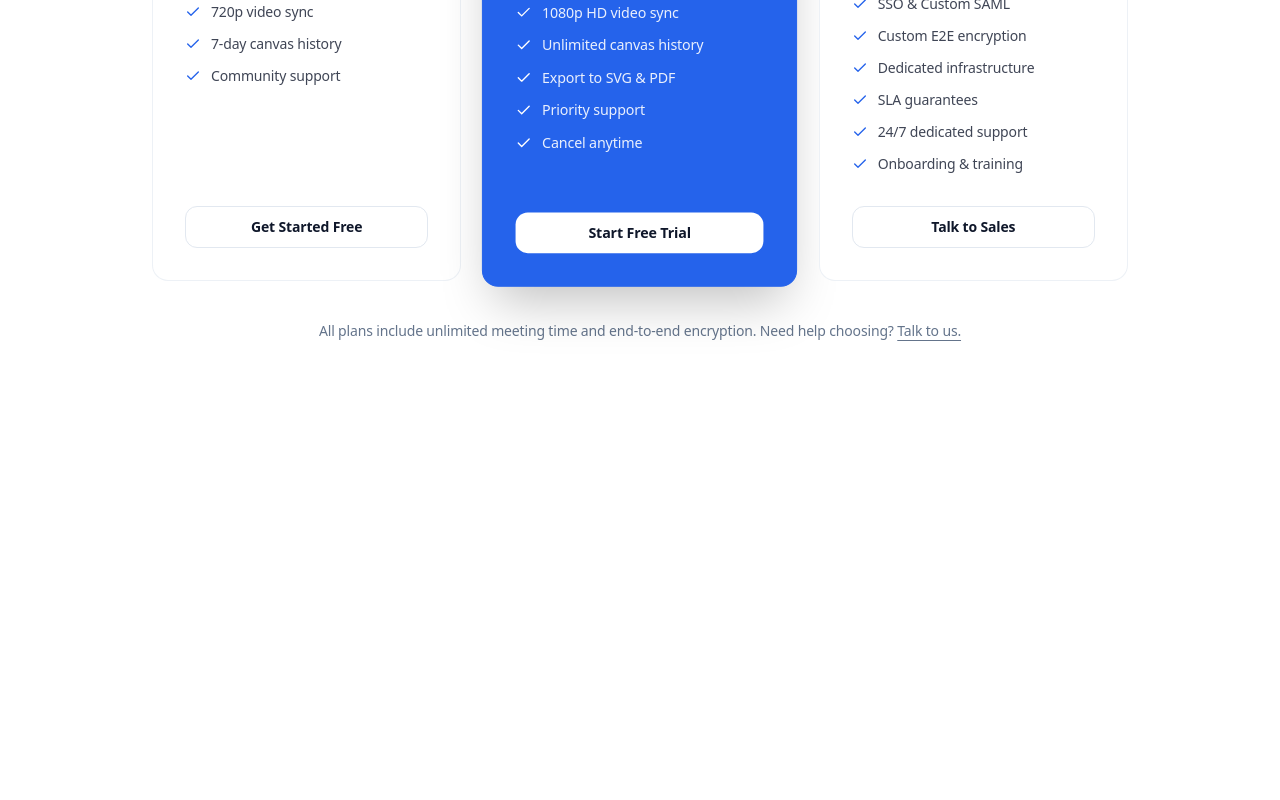
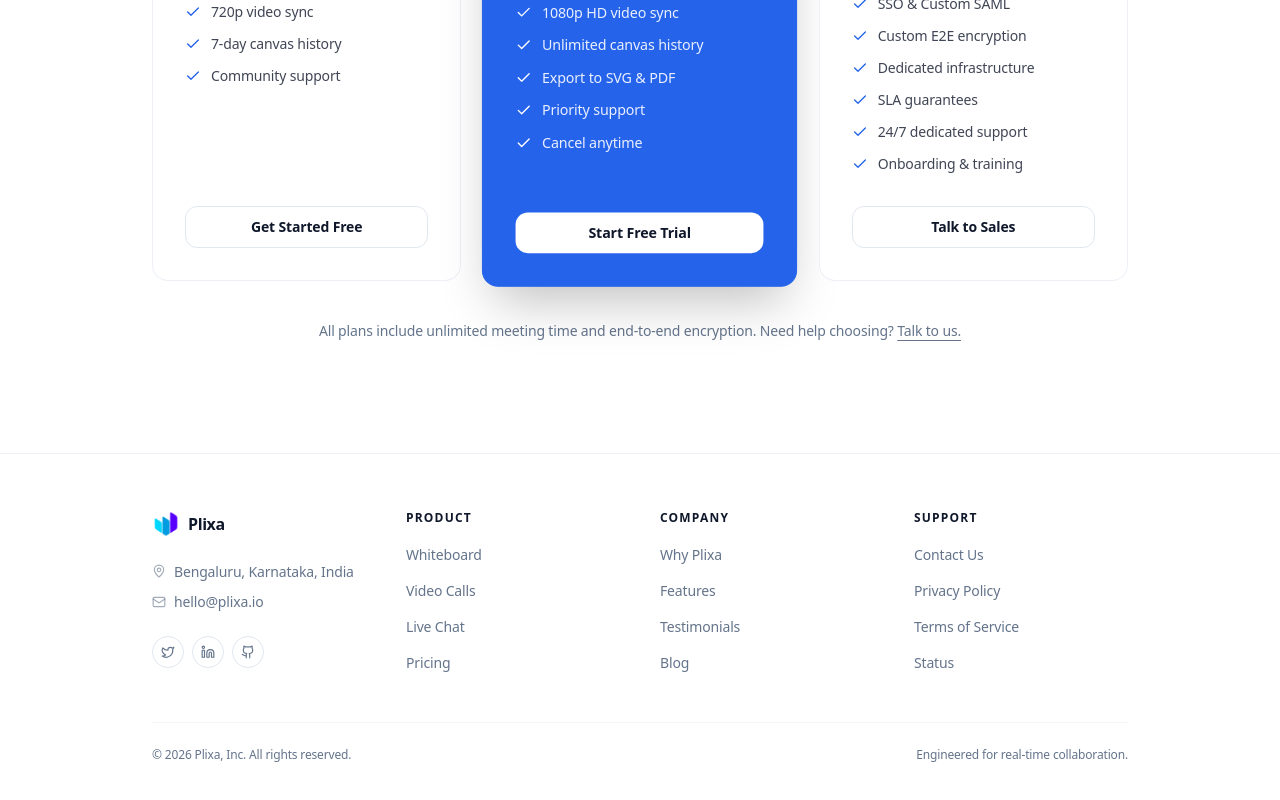
Before and after one commit to sayandeepdas02/Plixa-Meetups, a React (Vite) app in the folder frontend-react/: page / in a window 1280 px wide. Shown: the part 5135-5935 px from the top of the page. Built offline with nearby package versions, Linux system fonts and the light colour scheme; no server answers.

Commit message:
feat(footer): rewrite footer layout with design system aesthetics

```diff
--- a/frontend-react/src/components/ui/motion-footer.jsx
+++ b/frontend-react/src/components/ui/motion-footer.jsx
@@ -1,374 +1,132 @@
-"use client";
+import { MapPin, Mail, Github, Twitter, Linkedin } from "lucide-react";
+import { Link } from "react-router-dom";
+import logo from "../../assets/logo.png";
 
-import * as React from "react";
-import { useEffect, useRef } from "react";
-import { gsap } from "gsap";
-import { ScrollTrigger } from "gsap/ScrollTrigger";
-import { cn } from "@/lib/utils";
-import { LogIn, Zap, ArrowUp } from "lucide-react";
-import { Link } from "react-router-dom";
+const NAV_COLS = [
+  {
+    heading: "Product",
+    links: [
+      { label: "Whiteboard",   href: "/board" },
+      { label: "Video Calls",  href: "#product" },
+      { label: "Live Chat",    href: "#product" },
+      { label: "Pricing",      href: "#pricing" },
+    ],
+  },
+  {
+    heading: "Company",
+    links: [
+      { label: "Why Plixa",    href: "#features" },
+      { label: "Features",     href: "#product" },
+      { label: "Testimonials", href: "#testimonials" },
+      { label: "Blog",         href: "#" },
+    ],
+  },
+  {
+    heading: "Support",
+    links: [
+      { label: "Contact Us",      href: "mailto:hello@plixa.io" },
+      { label: "Privacy Policy",  href: "#" },
+      { label: "Terms of Service",href: "#" },
+      { label: "Status",          href: "#" },
+    ],
+  },
+];
 
-// Register ScrollTrigger safely for React
-if (typeof window !== "undefined") {
-  gsap.registerPlugin(ScrollTrigger);
-}
-
-// -------------------------------------------------------------------------
-// 1. THEME-ADAPTIVE INLINE STYLES
-// -------------------------------------------------------------------------
-const STYLES = `
-@import url('https://fonts.googleapis.com/css2?family=Plus+Jakarta+Sans:wght@300;400;500;600;700;800;900&display=swap');
-
-.cinematic-footer-wrapper {
-  font-family: 'Plus Jakarta Sans', sans-serif;
-  -webkit-font-smoothing: antialiased;
-
-  /* Dynamic Variables using standard shadcn/tailwind v4 tokens */
-  --pill-bg-1: color-mix(in oklch, var(--foreground) 3%, transparent);
-  --pill-bg-2: color-mix(in oklch, var(--foreground) 1%, transparent);
-  --pill-shadow: color-mix(in oklch, var(--background) 50%, transparent);
-  --pill-highlight: color-mix(in oklch, var(--foreground) 10%, transparent);
-  --pill-inset-shadow: color-mix(in oklch, var(--background) 80%, transparent);
-  --pill-border: color-mix(in oklch, var(--foreground) 8%, transparent);
-
-  --pill-bg-1-hover: color-mix(in oklch, var(--foreground) 8%, transparent);
-  --pill-bg-2-hover: color-mix(in oklch, var(--foreground) 2%, transparent);
-  --pill-border-hover: color-mix(in oklch, var(--foreground) 20%, transparent);
-  --pill-shadow-hover: color-mix(in oklch, var(--background) 70%, transparent);
-  --pill-highlight-hover: color-mix(in oklch, var(--foreground) 20%, transparent);
-}
-
-@keyframes footer-breathe {
-  0% { transform: translate(-50%, -50%) scale(1); opacity: 0.6; }
-  100% { transform: translate(-50%, -50%) scale(1.1); opacity: 1; }
-}
-
-@keyframes footer-scroll-marquee {
-  from { transform: translateX(0); }
-  to { transform: translateX(-50%); }
-}
-
-@keyframes footer-heartbeat {
-  0%, 100% { transform: scale(1); filter: drop-shadow(0 0 5px color-mix(in oklch, var(--destructive) 50%, transparent)); }
-  15%, 45% { transform: scale(1.2); filter: drop-shadow(0 0 10px color-mix(in oklch, var(--destructive) 80%, transparent)); }
-  30% { transform: scale(1); }
-}
-
-.animate-footer-breathe {
-  animation: footer-breathe 8s ease-in-out infinite alternate;
-}
-
-.animate-footer-scroll-marquee {
-  animation: footer-scroll-marquee 40s linear infinite;
-}
-
-.animate-footer-heartbeat {
-  animation: footer-heartbeat 2s cubic-bezier(0.25, 1, 0.5, 1) infinite;
-}
-
-/* Theme-adaptive Grid Background */
-.footer-bg-grid {
-  background-size: 60px 60px;
-  background-image:
-    linear-gradient(to right, color-mix(in oklch, var(--foreground) 3%, transparent) 1px, transparent 1px),
-    linear-gradient(to bottom, color-mix(in oklch, var(--foreground) 3%, transparent) 1px, transparent 1px);
-  mask-image: linear-gradient(to bottom, transparent, black 30%, black 70%, transparent);
-  -webkit-mask-image: linear-gradient(to bottom, transparent, black 30%, black 70%, transparent);
-}
-
-/* Theme-adaptive Aurora Glow */
-.footer-aurora {
-  background: radial-gradient(
-    circle at 50% 50%,
-    color-mix(in oklch, var(--primary) 15%, transparent) 0%,
-    color-mix(in oklch, var(--secondary) 15%, transparent) 40%,
-    transparent 70%
-  );
-}
-
-/* Glass Pill Theming */
-.footer-glass-pill {
-  background: linear-gradient(145deg, var(--pill-bg-1) 0%, var(--pill-bg-2) 100%);
-  box-shadow:
-      0 10px 30px -10px var(--pill-shadow),
-      inset 0 1px 1px var(--pill-highlight),
-      inset 0 -1px 2px var(--pill-inset-shadow);
-  border: 1px solid var(--pill-border);
-  backdrop-filter: blur(16px);
-  -webkit-backdrop-filter: blur(16px);
-  transition: all 0.4s cubic-bezier(0.16, 1, 0.3, 1);
-}
-
-.footer-glass-pill:hover {
-  background: linear-gradient(145deg, var(--pill-bg-1-hover) 0%, var(--pill-bg-2-hover) 100%);
-  border-color: var(--pill-border-hover);
-  box-shadow:
-      0 20px 40px -10px var(--pill-shadow-hover),
-      inset 0 1px 1px var(--pill-highlight-hover);
-  color: var(--foreground);
-}
-
-/* Giant Background Text Masking */
-.footer-giant-bg-text {
-  font-size: 26vw;
-  line-height: 0.75;
-  font-weight: 900;
-  letter-spacing: -0.05em;
-  color: transparent;
-  -webkit-text-stroke: 1px color-mix(in oklch, var(--foreground) 5%, transparent);
-  background: linear-gradient(180deg, color-mix(in oklch, var(--foreground) 10%, transparent) 0%, transparent 60%);
-  -webkit-background-clip: text;
-  background-clip: text;
-}
-
-/* Metallic Text Glow */
-.footer-text-glow {
-  background: linear-gradient(180deg, var(--foreground) 0%, color-mix(in oklch, var(--foreground) 40%, transparent) 100%);
-  -webkit-background-clip: text;
-  -webkit-text-fill-color: transparent;
-  background-clip: text;
-  filter: drop-shadow(0px 0px 20px color-mix(in oklch, var(--foreground) 15%, transparent));
-}
-`;
-
-// -------------------------------------------------------------------------
-// 2. MAGNETIC BUTTON PRIMITIVE (Zero Dependency)
-// -------------------------------------------------------------------------
-
-const MagneticButton = React.forwardRef(
-  ({ className, children, as: Component = "button", ...props }, forwardedRef) => {
-    const localRef = useRef(null);
-
-    useEffect(() => {
-      if (typeof window === "undefined") return;
-      const element = localRef.current;
-      if (!element) return;
-
-      const ctx = gsap.context(() => {
-        const handleMouseMove = (e) => {
-          const rect = element.getBoundingClientRect();
-          const h = rect.width / 2;
-          const w = rect.height / 2;
-          const x = e.clientX - rect.left - h;
-          const y = e.clientY - rect.top - w;
-
-          gsap.to(element, {
-            x: x * 0.4,
-            y: y * 0.4,
-            rotationX: -y * 0.15,
-            rotationY: x * 0.15,
-            scale: 1.05,
-            ease: "power2.out",
-            duration: 0.4,
-          });
-        };
-
-        const handleMouseLeave = () => {
-          gsap.to(element, {
-            x: 0,
-            y: 0,
-            rotationX: 0,
-            rotationY: 0,
-            scale: 1,
-            ease: "elastic.out(1, 0.3)",
-            duration: 1.2,
-          });
-        };
-
-        element.addEventListener("mousemove", handleMouseMove);
-        element.addEventListener("mouseleave", handleMouseLeave);
-
-        return () => {
-          element.removeEventListener("mousemove", handleMouseMove);
-          element.removeEventListener("mouseleave", handleMouseLeave);
-        };
-      }, element);
-
-      return () => ctx.revert();
-    },[]);
-
-    return (
-      <Component
-        ref={(node) => {
-          localRef.current = node;
-          if (typeof forwardedRef === "function") forwardedRef(node);
-          else if (forwardedRef) forwardedRef.current = node;
-        }}
-        className={cn("cursor-pointer", className)}
-        {...props}
-      >
-        {children}
-      </Component>
-    );
-  }
-);
-MagneticButton.displayName = "MagneticButton";
-
-// -------------------------------------------------------------------------
-// 3. MAIN COMPONENT
-// -------------------------------------------------------------------------
-const MarqueeItem = () => (
-  <div className="flex items-center space-x-12 px-6">
-    <span>Real-Time Whiteboarding</span> <span className="text-primary/60">✦</span>
-    <span>WebRTC Video Calling</span> <span className="text-secondary/60">✦</span>
-    <span>Instant In-Room Chat</span> <span className="text-primary/60">✦</span>
-    <span>Zero Configuration</span> <span className="text-secondary/60">✦</span>
-    <span>Infinite Canvas</span> <span className="text-primary/60">✦</span>
-  </div>
-);
+const SOCIAL = [
+  { icon: Twitter,  href: "https://x.com",           label: "X / Twitter" },
+  { icon: Linkedin, href: "https://linkedin.com",     label: "LinkedIn" },
+  { icon: Github,   href: "https://github.com",       label: "GitHub" },
+];
 
 export function CinematicFooter() {
-  const wrapperRef = useRef(null);
-  const giantTextRef = useRef(null);
-  const headingRef = useRef(null);
-  const linksRef = useRef(null);
+  return (
+    <footer className="border-t border-border/60 bg-background text-foreground">
+      <div className="mx-auto max-w-5xl px-6 py-14">
 
-  useEffect(() => {
-    if (typeof window === "undefined") return;
-    if (!wrapperRef.current) return;
+        {/* Main grid: info col + 3 nav cols */}
+        <div className="grid grid-cols-1 gap-10 sm:grid-cols-2 lg:grid-cols-4">
 
-    // React strict mode compatible GSAP context cleanup
-    const ctx = gsap.context(() => {
-      // Background Parallax
-      gsap.fromTo(
-        giantTextRef.current,
-        { y: "10vh", scale: 0.8, opacity: 0 },
-        {
-          y: "0vh",
-          scale: 1,
-          opacity: 1,
-          ease: "power1.out",
-          scrollTrigger: {
-            trigger: wrapperRef.current,
-            start: "top 80%",
-            end: "bottom bottom",
-            scrub: 1,
-          },
-        }
-      );
+          {/* ── Brand + contact ── */}
+          <div className="flex flex-col gap-6">
+            {/* Logo */}
+            <Link to="/" className="inline-flex items-center gap-2 w-fit">
+              <img src={logo} alt="Plixa" className="h-7 w-auto" />
+              <span className="text-base font-bold tracking-tight text-foreground">Plixa</span>
+            </Link>
 
-      // Staggered Content Reveal
-      gsap.fromTo(
-        [headingRef.current, linksRef.current],
-        { y: 50, opacity: 0 },
-        {
-          y: 0,
-          opacity: 1,
-          stagger: 0.15,
-          ease: "power3.out",
-          scrollTrigger: {
-            trigger: wrapperRef.current,
-            start: "top 40%",
-            end: "bottom bottom",
-            scrub: 1,
-          },
-        }
-      );
-    }, wrapperRef);
+            {/* Contact info */}
+            <ul className="space-y-2.5 text-sm text-muted-foreground">
+              <li className="flex items-start gap-2">
+                <MapPin className="mt-0.5 h-3.5 w-3.5 shrink-0 text-muted-foreground/60" />
+                <span>Bengaluru, Karnataka, India</span>
+              </li>
+              <li className="flex items-center gap-2">
+                <Mail className="h-3.5 w-3.5 shrink-0 text-muted-foreground/60" />
+                <a href="mailto:hello@plixa.io" className="hover:text-foreground transition-colors">
+                  hello@plixa.io
+                </a>
+              </li>
+            </ul>
 
-    return () => ctx.revert();
-  },[]);
-
-  const scrollToTop = () => {
-    window.scrollTo({ top: 0, behavior: "smooth" });
-  };
-
-  return (
-    <>
-      <style dangerouslySetInnerHTML={{ __html: STYLES }} />
-
-      {/*
-        The "Curtain Reveal" Wrapper:
-        It sits in standard flow. Because it has clip-path, its contents
-        are ONLY visible within its bounding box.
-      */}
-      <div
-        ref={wrapperRef}
-        className="relative h-[60vh] w-full mt-20"
-        style={{ clipPath: "polygon(0% 0, 100% 0%, 100% 100%, 0 100%)" }}
-      >
-        {/* The actual footer stays fixed to the viewport underneath everything */}
-        <footer className="fixed bottom-0 left-0 flex h-[60vh] w-full flex-col justify-between overflow-hidden bg-background text-foreground cinematic-footer-wrapper">
-
-          {/* Ambient Light & Grid Background */}
-          <div className="footer-aurora absolute left-1/2 top-1/2 h-[60vh] w-[80vw] -translate-x-1/2 -translate-y-1/2 animate-footer-breathe rounded-[50%] blur-[80px] pointer-events-none z-0" />
-          <div className="footer-bg-grid absolute inset-0 z-0 pointer-events-none" />
-
-          {/* Giant background text */}
-          <div
-            ref={giantTextRef}
-            className="footer-giant-bg-text absolute -bottom-[5vh] left-1/2 -translate-x-1/2 whitespace-nowrap z-0 pointer-events-none select-none"
-          >
-            PLIXA
-          </div>
-
-          {/* 1. Diagonal Sleek Marquee (Top of footer) */}
-          <div className="absolute top-8 left-0 w-full overflow-hidden border-y border-border/50 bg-background/60 backdrop-blur-md py-3 z-10 -rotate-2 scale-110 shadow-2xl">
-            <div className="flex w-max animate-footer-scroll-marquee text-xs md:text-sm font-bold tracking-[0.3em] text-muted-foreground uppercase">
-              <MarqueeItem />
-              <MarqueeItem />
+            {/* Social icons */}
+            <div className="flex items-center gap-2">
+              {SOCIAL.map(({ icon: Icon, href, label }) => (
+                <a
+                  key={label}
+                  href={href}
+                  target="_blank"
+                  rel="noopener noreferrer"
+                  aria-label={label}
+                  className="flex h-8 w-8 items-center justify-center rounded-full border border-border text-muted-foreground hover:border-primary/40 hover:text-foreground transition-all duration-200"
+                >
+                  <Icon className="h-3.5 w-3.5" />
+                </a>
+              ))}
             </div>
           </div>
 
-          {/* 2. Main Center Content */}
-          <div className="relative z-10 flex flex-1 flex-col items-center justify-center px-6 mt-8 w-full max-w-5xl mx-auto">
-            <h2
-              ref={headingRef}
-              className="text-5xl md:text-7xl font-black footer-text-glow tracking-tighter mb-8 text-center"
-            >
-              Ready to begin?
-            </h2>
+          {/* ── Nav columns ── */}
+          {NAV_COLS.map((col) => (
+            <div key={col.heading}>
+              <p className="mb-4 text-xs font-semibold uppercase tracking-widest text-foreground">
+                {col.heading}
+              </p>
+              <ul className="space-y-3">
+                {col.links.map((link) => (
+                  <li key={link.label}>
+                    {link.href.startsWith("/") ? (
+                      <Link
+                        to={link.href}
+                        className="text-sm text-muted-foreground hover:text-foreground transition-colors duration-150"
+                      >
+                        {link.label}
+                      </Link>
+                    ) : (
+                      <a
+                        href={link.href}
+                        className="text-sm text-muted-foreground hover:text-foreground transition-colors duration-150"
+                      >
+                        {link.label}
+                      </a>
+                    )}
+                  </li>
+                ))}
+              </ul>
+            </div>
+          ))}
+        </div>
 
-            {/* Interactive Magnetic Pills Layout */}
-            <div ref={linksRef} className="flex flex-col items-center gap-6 w-full">
-              {/* Primary Links */}
-              <div className="flex flex-wrap justify-center gap-4 w-full">
-                <MagneticButton as={Link} to="/auth" className="footer-glass-pill px-10 py-5 rounded-full text-foreground font-bold text-sm md:text-base flex items-center gap-3 group">
-                  <LogIn className="w-5 h-5 text-muted-foreground group-hover:text-foreground transition-colors" />
-                  Get Started
-                </MagneticButton>
+        {/* ── Bottom bar ── */}
+        <div className="mt-12 border-t border-border/40 pt-6 flex flex-col sm:flex-row items-center justify-between gap-3">
+          <p className="text-xs text-muted-foreground">
+            © 2026 Plixa, Inc. All rights reserved.
+          </p>
+          <p className="text-xs text-muted-foreground">
+            Engineered for real-time collaboration.
+          </p>
+        </div>
 
-                <MagneticButton as={Link} to="/board" className="footer-glass-pill px-10 py-5 rounded-full text-foreground font-bold text-sm md:text-base flex items-center gap-3 group">
-                  <Zap className="w-5 h-5 text-muted-foreground group-hover:text-foreground transition-colors" />
-                  Start Whiteboarding
-                </MagneticButton>
-              </div>
-
-              {/* Secondary Text Links */}
-              <div className="flex flex-wrap justify-center gap-3 md:gap-6 w-full mt-2">
-                <MagneticButton as="a" href="#" className="footer-glass-pill px-6 py-3 rounded-full text-muted-foreground font-medium text-xs md:text-sm hover:text-foreground">
-                  Privacy Policy
-                </MagneticButton>
-                <MagneticButton as="a" href="#" className="footer-glass-pill px-6 py-3 rounded-full text-muted-foreground font-medium text-xs md:text-sm hover:text-foreground">
-                  Terms of Service
-                </MagneticButton>
-                <MagneticButton as="a" href="#" className="footer-glass-pill px-6 py-3 rounded-full text-muted-foreground font-medium text-xs md:text-sm hover:text-foreground">
-                  Support
-                </MagneticButton>
-              </div>
-            </div>
-          </div>
-
-          {/* 3. Bottom Bar / Credits */}
-          <div className="relative z-20 w-full pb-8 px-6 md:px-12 flex flex-col md:flex-row items-center justify-between gap-6">
-
-            {/* Copyright */}
-            <div className="text-muted-foreground text-[10px] md:text-xs font-semibold tracking-widest uppercase order-2 md:order-1">
-              © 2026 Plixa. All rights reserved.
-            </div>
-
-            {/* Back to top */}
-            <MagneticButton
-              as="button"
-              onClick={scrollToTop}
-              className="w-12 h-12 rounded-full footer-glass-pill flex items-center justify-center text-muted-foreground hover:text-foreground group order-3"
-            >
-              <ArrowUp className="w-5 h-5 transform group-hover:-translate-y-1.5 transition-transform duration-300" />
-            </MagneticButton>
-
-          </div>
-        </footer>
       </div>
-    </>
+    </footer>
   );
 }
```
